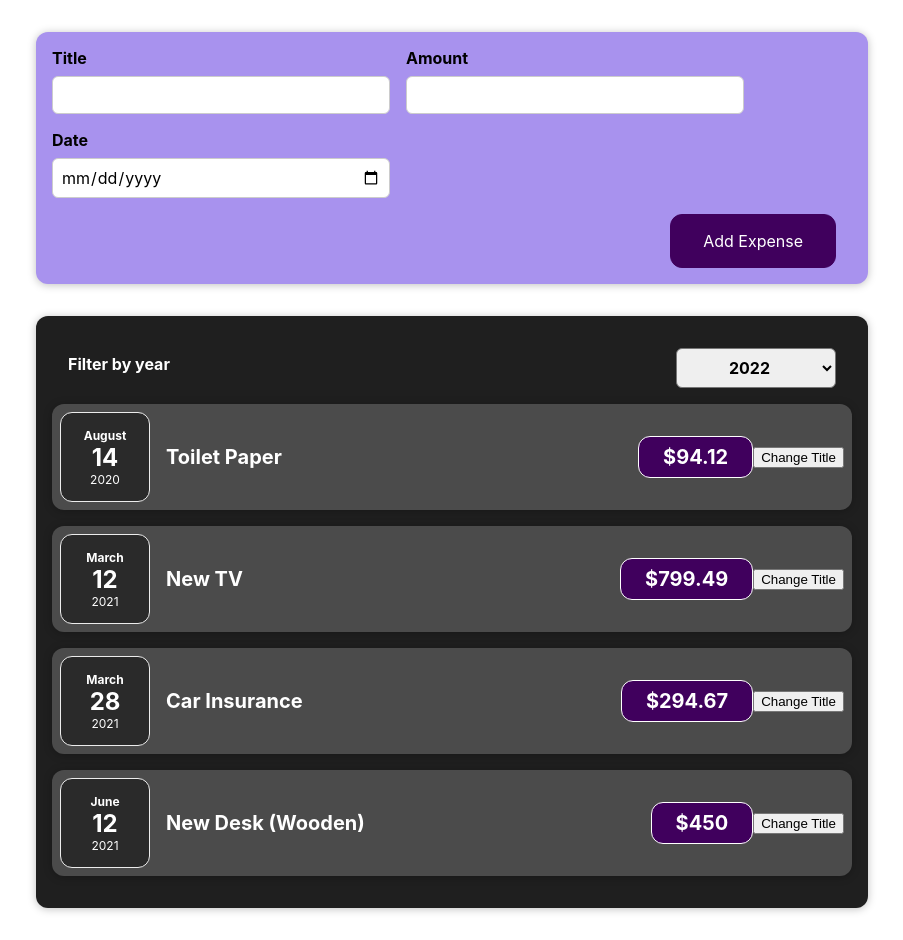
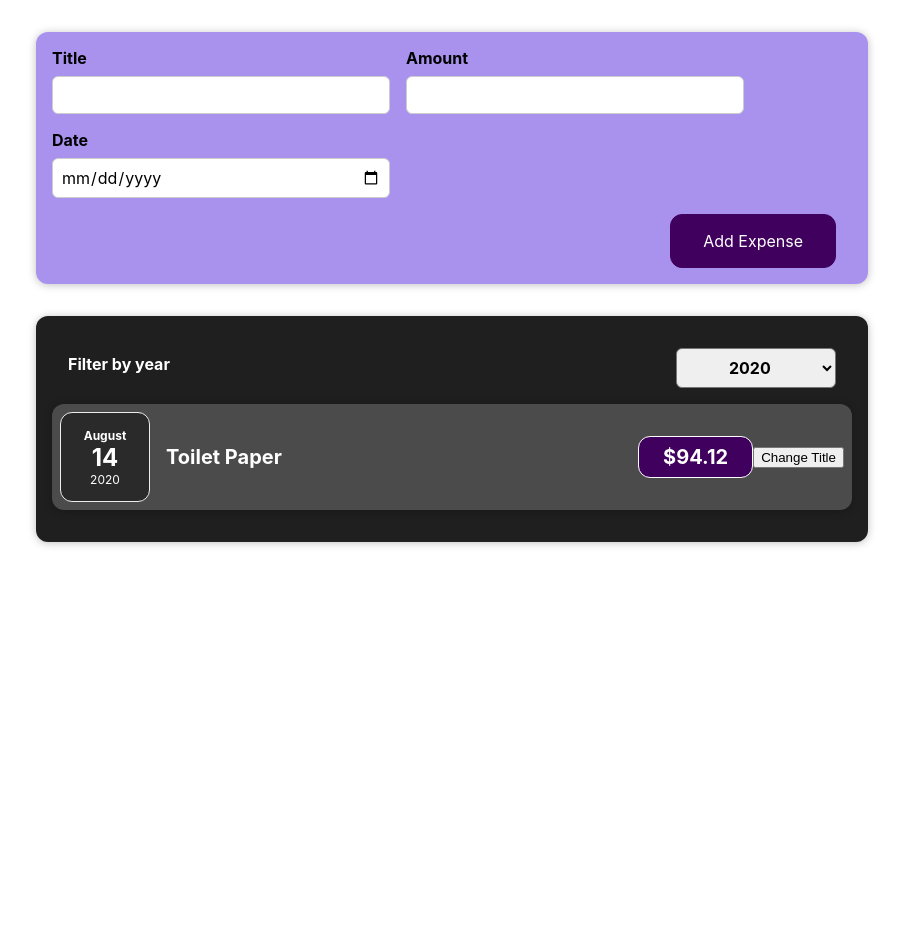
Before and after one commit to anheejeong/Cost-Tracker, a React (Create React App) app: page / in a window 1280 px wide. Shown: the whole page, without its empty margins (188-1091 px from the left). After the commit the page ends 800 px from the top, so only its background shows below. Built offline with nearby package versions, Linux system fonts and the light colour scheme.

Commit message:
item identifier bug fix & add date selection work

```diff
--- a/src/App.js
+++ b/src/App.js
@@ -1,10 +1,10 @@
 // npm start
 
+import React, { useState } from "react";
 import Expenses from "./components/Expenses/Expenses";
 import NewExpenses from "./components/NewExpenses/NewExpenses";
 
-const App = () => {
-  const expenses = [
+const DUMMY_EXPENSES = [
   {
     id: 'e1',
     title: 'Toilet Paper',
@@ -26,9 +26,15 @@
   },
 ];
 
+const App = () => {
+  const [expenses, setExpenses] = useState(DUMMY_EXPENSES);
+
   const addExpenseHandler = (expense) => {
     console.log('In App.js');
-    console.log(expense);
+    //setExpenses([expense, ...expenses]);
+    setExpenses((prevExpenses) => {
+      return [expense, ...prevExpenses];
+    });
   };
 
   return ( // JSX 짱이다
--- a/src/components/Expenses/Expenses.js
+++ b/src/components/Expenses/Expenses.js
@@ -4,13 +4,30 @@
 import './Expenses.css'
 import Card from "../UI/Card";
 import ExpensesFilter from "./ExpensesFilter";
+import ExpensesList from "./ExpensesList";
 
 const Expenses = (props) => {
-    const [filteredYear, setFilteredYear] = useState("2022");
+    const [filteredYear, setFilteredYear] = useState("2020");
 
     const filterChangeHandler = (selectedYear) => {
         setFilteredYear(selectedYear);
         //console.log(selectedYear);
+    }
+
+    const filterExpenses = props.expenses.filter(expense => {
+        return expense.date.getFullYear().toString() === filteredYear;
+    });
+
+    let expensesContent = <ExpensesList />
+
+    if (filterExpenses.length > 0) {
+        expensesContent = filterExpenses.map((expense) => (
+            <ExpenseItem
+                key={expense.id} // 아이템 식별 버그 fix
+                title={expense.title}
+                amount={expense.amount}
+                date={expense.date} />
+        ))
     }
 
     return (
@@ -19,6 +36,23 @@
                 selected={filteredYear}
                 onChangeFilter={filterChangeHandler}
             />
+            {/* {props.expenses.map((expense) => ( */}
+            { /*
+            {filterExpenses.length === 0 ? <ExpensesList /> :
+                (
+                    filterExpenses.map((expense) => (
+                        <ExpenseItem
+                            key={expense.id} // 아이템 식별 버그 fix
+                            title={expense.title}
+                            amount={expense.amount}
+                            date={expense.date} />
+                    ))
+                )
+            }
+        */ }
+            {expensesContent}
+
+            { /* delete hard coding
             <ExpenseItem
                 title={props.expenses[0].title}
                 amount={props.expenses[0].amount}
@@ -38,7 +72,7 @@
                 title={props.expenses[3].title}
                 amount={props.expenses[3].amount}
                 date={props.expenses[3].date}
-            ></ExpenseItem>
+            ></ExpenseItem> */}
         </Card>
     );
 }
--- a/src/components/Expenses/ExpensesFilter.js
+++ b/src/components/Expenses/ExpensesFilter.js
@@ -10,7 +10,7 @@
         <div className='expenses-filter'>
             <div className='expenses-filter__control'>
                 <label>Filter by year</label>
-                <select onChange={selectChangeHandler}>
+                <select value={props.selected} onChange={selectChangeHandler}>
                     <option value="2022">2022</option>
                     <option value="2021">2021</option>
                     <option value="2020">2020</option>
--- /dev/null
+++ b/src/components/Expenses/ExpensesList.css
@@ -0,0 +1,9 @@
+.expenses-list {
+    list-style: none;
+    padding: 0;
+}
+
+.expenses-list__fallback {
+    color: white;
+    text-align: center;
+}
--- /dev/null
+++ b/src/components/Expenses/ExpensesList.js
@@ -0,0 +1,9 @@
+import './ExpensesList.css'
+
+const ExpensesList = () => {
+    return (
+        <p>No Expenses Found</p>
+    );
+}
+
+export default ExpensesList;
--- a/src/components/NewExpenses/NewExpenses.js
+++ b/src/components/NewExpenses/NewExpenses.js
@@ -7,7 +7,6 @@
             ...enteredExpenseData,
             id: Math.random().toString()
         }
-        //console.log(expenseData);
         props.onAddExpense(expenseData); // 부모(App.js) 함수 호출
     };
 
```
Lines whose indentation alone changed are shown as unchanged.
